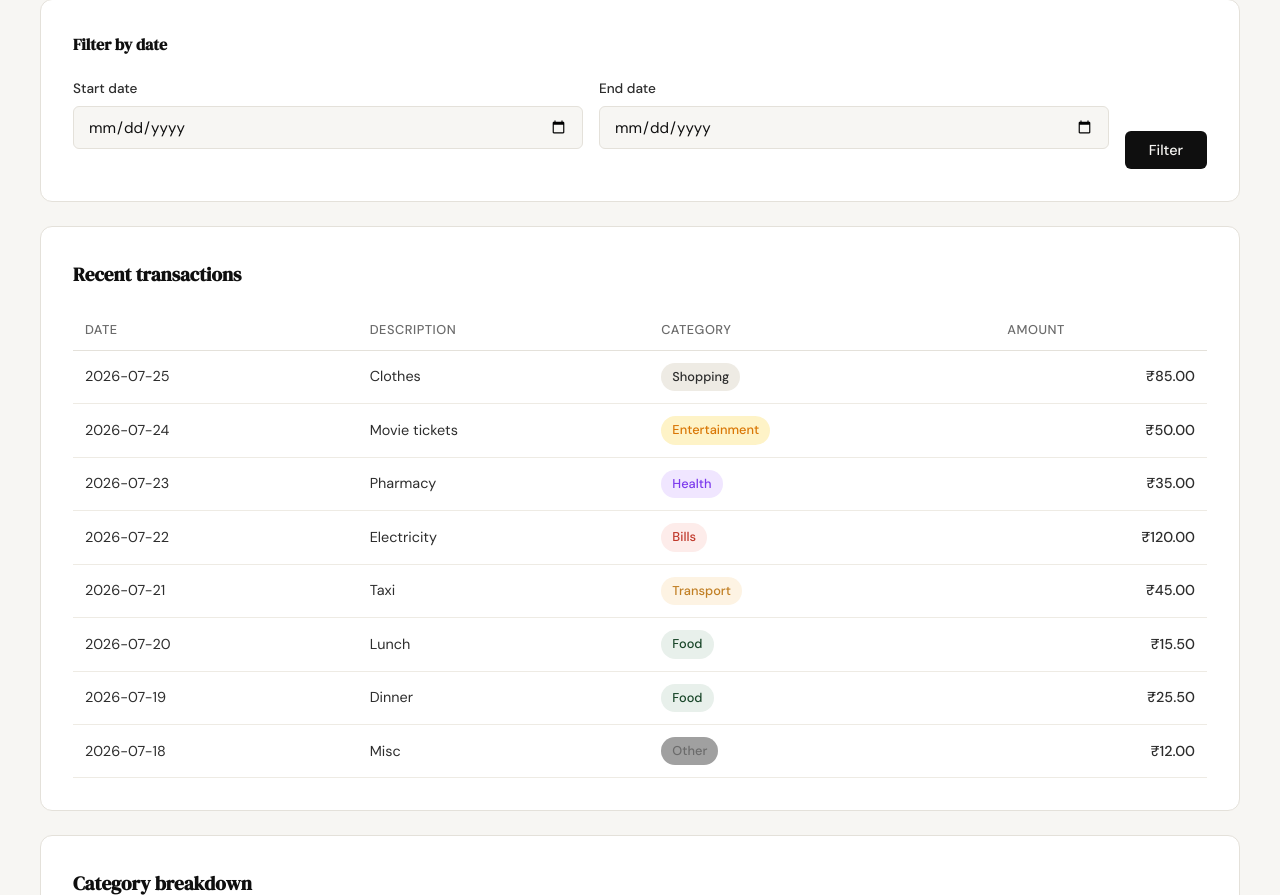
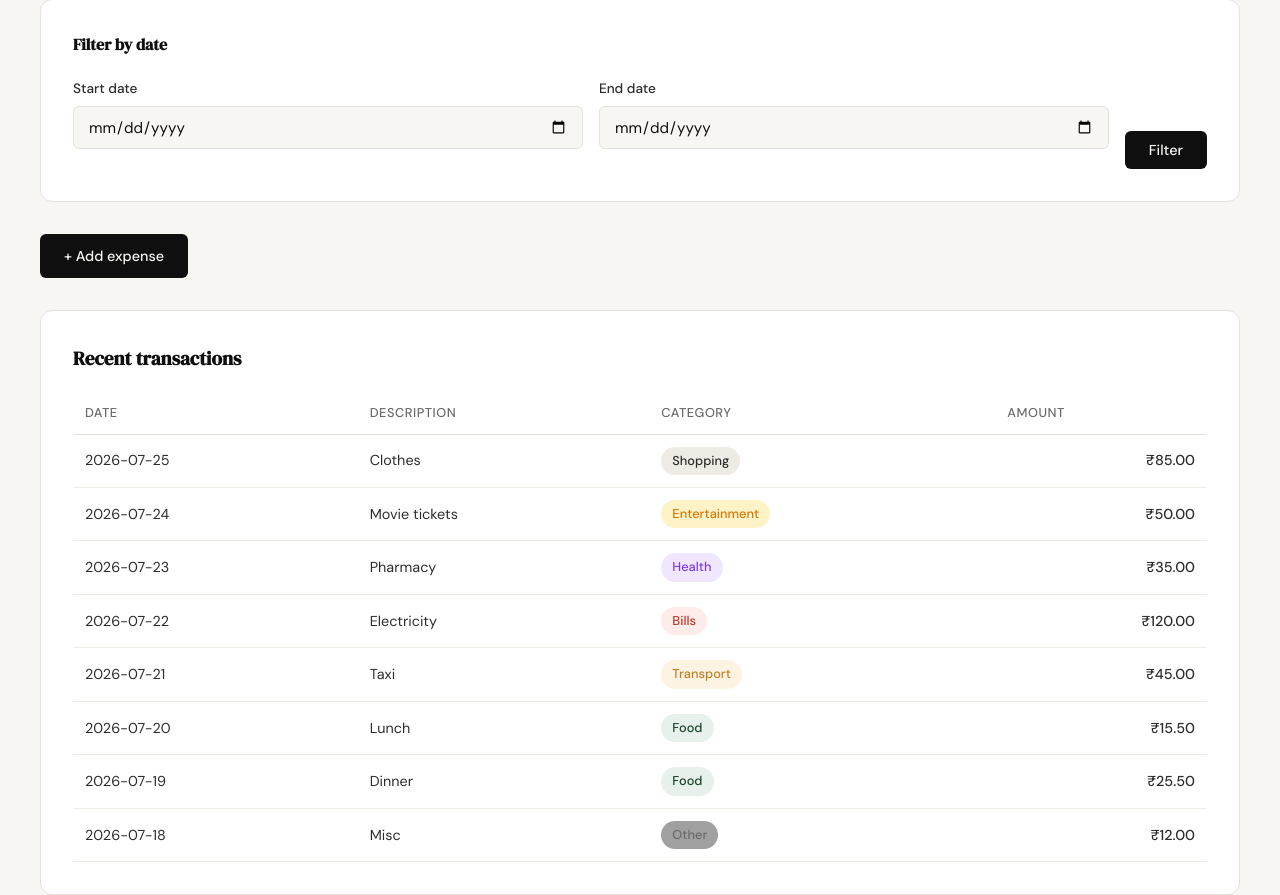
Before and after one commit to SatishPaiB/spendly, a Flask app: page /profile in a window 1280 px wide. Shown: the part 439-1334 px from the top of the page. Run offline with Flask 3, Linux system fonts and the light colour scheme; the visitor is signed in with stand-in values (Sample User, id 1); data comes from the database, SQL or seed files in the repository.

Commit message:
Add 'Add Expense' button to profile page
- Add prominent 'Add Expense' button to profile page after filter section
- Users can easily navigate to the expense creation form
- Add profile-action-bar CSS styling for clean button placement
- Button uses btn-primary styling for consistency

Co-Authored-By: Claude Haiku 4.5 <noreply@anthropic.com>

```diff
--- a/static/css/profile.css
+++ b/static/css/profile.css
@@ -352,3 +352,14 @@
     text-align: left;
   }
 }
+
+/* Action bar for adding expenses */
+.profile-action-bar {
+  display: flex;
+  gap: 1rem;
+  padding: 0.5rem 0;
+}
+
+.profile-action-bar .btn-primary {
+  align-self: flex-start;
+}
--- a/templates/profile.html
+++ b/templates/profile.html
@@ -61,6 +61,11 @@
       </form>
     </div>
 
+    <!-- 2.7. Add expense button -->
+    <div class="profile-action-bar">
+      <a href="{{ url_for('add_expense') }}" class="btn-primary">+ Add expense</a>
+    </div>
+
     <!-- 3. Transaction history table -->
     <div class="profile-card">
       <h2 class="profile-card-title">
```
